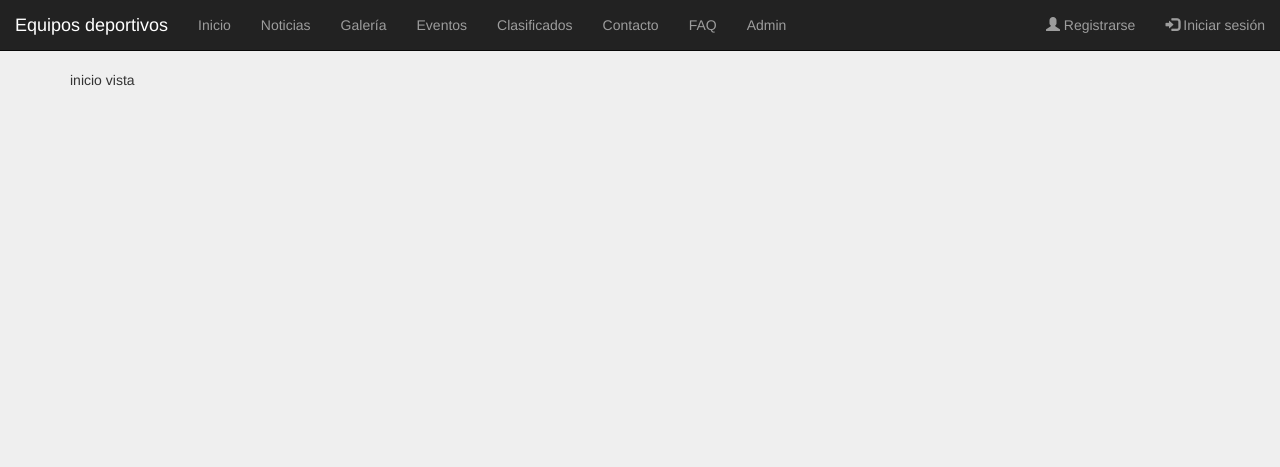
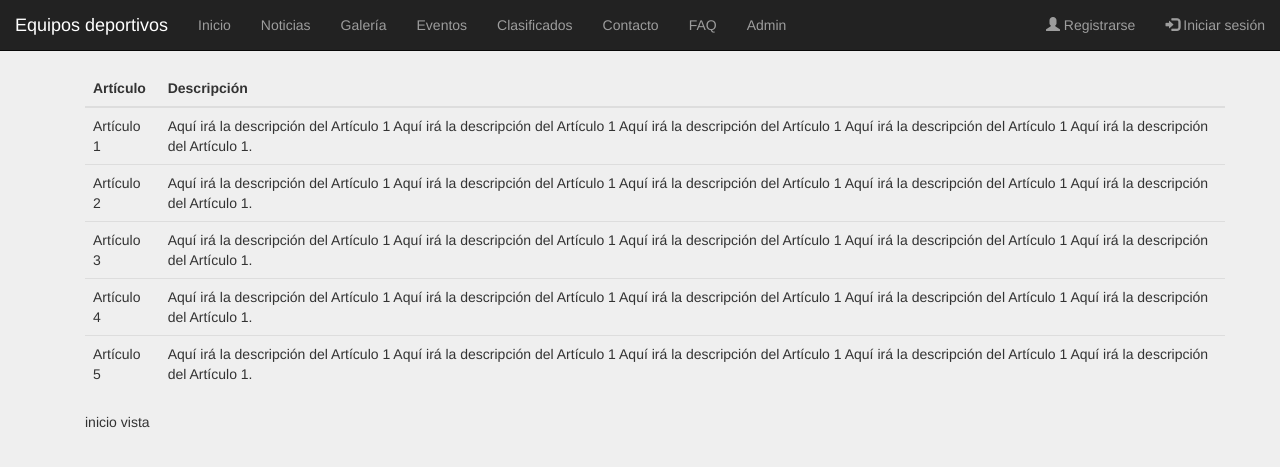
Before and after one commit to Freddyerf/CMS-Equipos-deportivos, a CodeIgniter app: page /CMS-Equipos-deportivos/ in a window 1280 px wide. Shown: the top 467 px of the page. Run offline with CodeIgniter, Linux system fonts and the light colour scheme; some libraries are stand-ins or nearby versions.

Commit message:
Probando con el FronEnd de Inicio

```diff
--- a/application/views/inicio_view.php
+++ b/application/views/inicio_view.php
@@ -1,2 +1,57 @@
-<?php
-echo "inicio vista";
+<div class="container">
+  <table class="table">
+    <thead>
+      <tr>
+        <th>Artículo</th>
+        <th>Descripción</th>
+      </tr>
+    </thead>
+
+    <tbody>
+      <tr>
+        <td>Artículo 1</td>
+        <td>
+          Aquí irá la descripción del Artículo 1 Aquí irá la descripción del
+          Artículo 1 Aquí irá la descripción del Artículo 1 Aquí irá la
+          descripción del Artículo 1 Aquí irá la descripción del Artículo 1.
+        </td>
+      </tr>
+      <tr>
+        <td>Artículo 2</td>
+        <td>
+          Aquí irá la descripción del Artículo 1 Aquí irá la descripción del
+          Artículo 1 Aquí irá la descripción del Artículo 1 Aquí irá la
+          descripción del Artículo 1 Aquí irá la descripción del Artículo 1.
+        </td>
+      </tr>
+      <tr>
+        <td>Artículo 3</td>
+        <td>
+          Aquí irá la descripción del Artículo 1 Aquí irá la descripción del
+          Artículo 1 Aquí irá la descripción del Artículo 1 Aquí irá la
+          descripción del Artículo 1 Aquí irá la descripción del Artículo 1.
+        </td>
+      </tr>
+      <tr>
+        <td>Artículo 4</td>
+        <td>
+          Aquí irá la descripción del Artículo 1 Aquí irá la descripción del
+          Artículo 1 Aquí irá la descripción del Artículo 1 Aquí irá la
+          descripción del Artículo 1 Aquí irá la descripción del Artículo 1.
+        </td>
+      </tr>
+      <tr>
+        <td>Artículo 5</td>
+        <td>
+          Aquí irá la descripción del Artículo 1 Aquí irá la descripción del
+          Artículo 1 Aquí irá la descripción del Artículo 1 Aquí irá la
+          descripción del Artículo 1 Aquí irá la descripción del Artículo 1.
+        </td>
+      </tr>
+    </tbody>
+  </table>
+
+  <?php
+  echo "inicio vista";
+  ?>
+</div>
```
Also changed, not shown: system/ValidarCedulas.php (added, +41 -0 lines).
